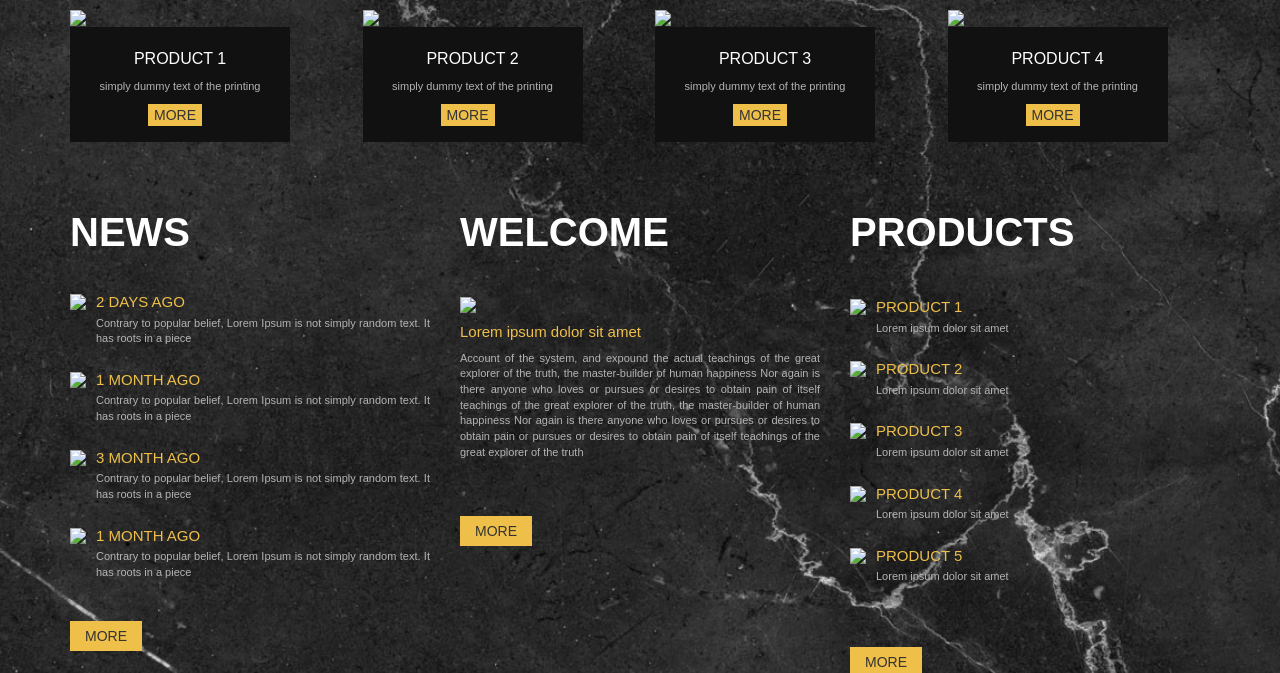
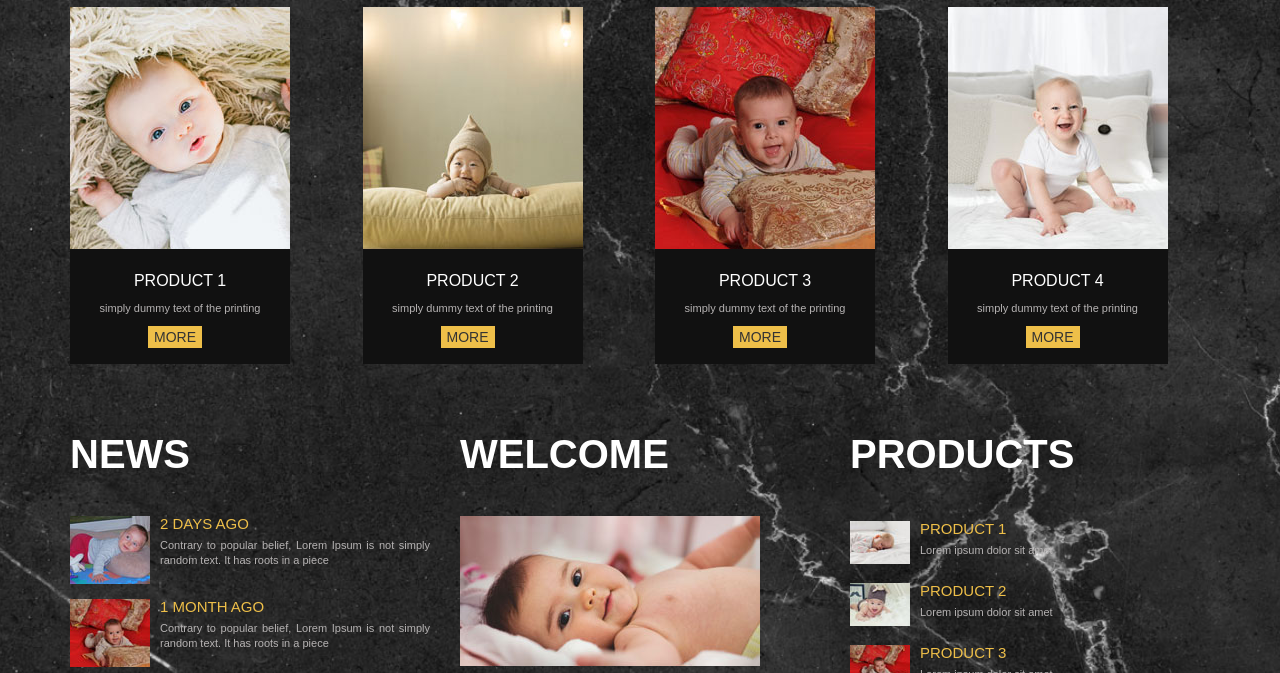
Before and after one commit to sharmasukhi/babypillow.githug.io, a plain HTML site: page Index.html in a window 1280 px wide. Shown: the part 774-1447 px from the top of the page. Drawn offline with nearby package versions, Linux system fonts and the light colour scheme; files that its build step writes are made by us from their sources; files whose address does not match are found by name.

Commit message:
Update Index.html

```diff
--- a/Index.html
+++ b/Index.html
@@ -4,10 +4,10 @@
 <meta charset="utf-8">
   <meta name="viewport" content="width=device-width,initial-scale=1.0">
   <title>Baby Pillow</title>
-  <link rel="stylesheet" type="text/css" href="css/bootstrap.min.css">
+  <link rel="stylesheet" type="text/css" href="bootstrap.min.css">
  <script src="https://ajax.googleapis.com/ajax/libs/jquery/3.4.1/jquery.min.js"></script>
-  <script src="js/bootstrap.min.js"></script>
-  <link rel="stylesheet" type="text/css" href="css/home.css">
+  <script src="bootstrap.min.js"></script>
+  <link rel="stylesheet" type="text/css" href="home.css">
   <link rel="stylesheet" href="https://use.fontawesome.com/releases/v5.6.3/css/all.css" integrity="sha384-UHRtZLI+pbxtHCWp1t77Bi1L4ZtiqrqD80Kn4Z8NTSRyMA2Fd33n5dQ8lWUE00s/" crossorigin="anonymous">
 </head>
 <body>
@@ -59,7 +59,7 @@
 <div class="container">
 <div class="row">
   <div class="col-md-3 col-sm-6 col-xs-12 product-width">
-    <img src="images/product-1.jpg">
+    <img src="product-1.jpg">
      <div class="product-1">
         <h1 class="product-head">PRODUCT 1</h1>
         <p class="product-body">simply dummy text of the printing</p>
@@ -69,7 +69,7 @@
 
 <div class="">
   <div class="col-md-3 col-sm-6 col-xs-12 product-width">
-    <img src="images/product-2.jpg">
+    <img src="product-2.jpg">
      <div class="product-1">
 
       <h1 class="product-head">PRODUCT 2</h1>
@@ -82,7 +82,7 @@
 
 
   <div class="col-md-3 col-sm-6 col-xs-12 product-width ">
-    <img src="images/product-3.jpg">
+    <img src="product-3.jpg">
      <div class="product-1">
 
         <h1 class="product-head">PRODUCT 3</h1>
@@ -93,7 +93,7 @@
 
 
   <div class="col-md-3 col-sm-6 col-xs-12  product-width">
-    <img src="images/product-4.jpg">
+    <img src="product-4.jpg">
      <div class="product-1">
 
         <h1 class="product-head">PRODUCT 4</h1>
@@ -118,7 +118,7 @@
           <div class="news-item ">
           <div class="media">
   <div class="media-left">
-    <img src="images/news-1.jpg" class="media-object">
+    <img src="news-1.jpg" class="media-object">
   </div>
   <div class="media-body">
     <h4 class="media-heading news-heading">2 DAYS AGO</h4>
@@ -128,7 +128,7 @@
 
      <div class="media">
   <div class="media-left">
-    <img src="images/news-2.jpg" class="media-object">
+    <img src="news-2.jpg" class="media-object">
   </div>
   <div class="media-body">
     <h4 class="media-heading news-heading">1 MONTH AGO</h4>
@@ -138,7 +138,7 @@
 
          <div class="media">
   <div class="media-left">
-    <img src="images/news-3.jpg" class="media-object">
+    <img src="news-3.jpg" class="media-object">
   </div>
   <div class="media-body">
     <h4 class="media-heading news-heading">3 MONTH AGO</h4>
@@ -148,7 +148,7 @@
 
     <div class="media">
   <div class="media-left">
-    <img src="images/news-2.jpg" class="media-object">
+    <img src="news-2.jpg" class="media-object">
   </div>
   <div class="media-body">
     <h4 class="media-heading news-heading">1 MONTH AGO</h4>
@@ -164,7 +164,7 @@
         <div class="col-md-4 col-sm-6 col-xs-12" >
       <h1 class="head-2"> WELCOME </h1>
       <div class="welcome-img">
-      <img src="images/welcome-1.jpg" class="img-resonsive">
+      <img src="welcome-1.jpg" class="img-resonsive">
       <h4 class="news-heading">Lorem ipsum dolor sit amet</h4>
           <p class="news-body">Account of the system, and expound the actual teachings of the great explorer of the truth, the master-builder of human happiness Nor again is there anyone who loves or pursues or desires to obtain pain of itself teachings of the great explorer of the truth, the master-builder of human happiness Nor again is there anyone who loves or pursues or desires to obtain pain or pursues or desires to obtain pain of itself teachings of the great explorer of the truth</p>
 
@@ -179,7 +179,7 @@
       <h1 class="head-2"> PRODUCTS </h1>
      <div class="media">
   <div class="media-left">
-    <img src="images/Prod-1.jpg" class="media-object">
+    <img src="Prod-1.jpg" class="media-object">
   </div>
   <div class="media-body">
     <h4 class="media-heading news-heading">PRODUCT 1</h4>
@@ -189,7 +189,7 @@
 
   <div class="media">
   <div class="media-left">
-    <img src="images/Prod-2.jpg" class="media-object">
+    <img src="Prod-2.jpg" class="media-object">
   </div>
   <div class="media-body">
     <h4 class="media-heading news-heading">PRODUCT 2</h4>
@@ -199,7 +199,7 @@
 
   <div class="media">
   <div class="media-left">
-    <img src="images/Prod-3.jpg" class="media-object">
+    <img src="Prod-3.jpg" class="media-object">
   </div>
   <div class="media-body">
     <h4 class="media-heading news-heading">PRODUCT 3</h4>
@@ -209,7 +209,7 @@
 
   <div class="media">
   <div class="media-left">
-    <img src="images/Prod-4.jpg" class="media-object">
+    <img src="Prod-4.jpg" class="media-object">
   </div>
   <div class="media-body">
     <h4 class="media-heading news-heading">PRODUCT 4</h4>
@@ -219,7 +219,7 @@
 
   <div class="media">
   <div class="media-left">
-    <img src="images/Prod-5.jpg" class="media-object">
+    <img src="Prod-5.jpg" class="media-object">
   </div>
   <div class="media-body">
     <h4 class="media-heading news-heading">PRODUCT 5</h4>
```
